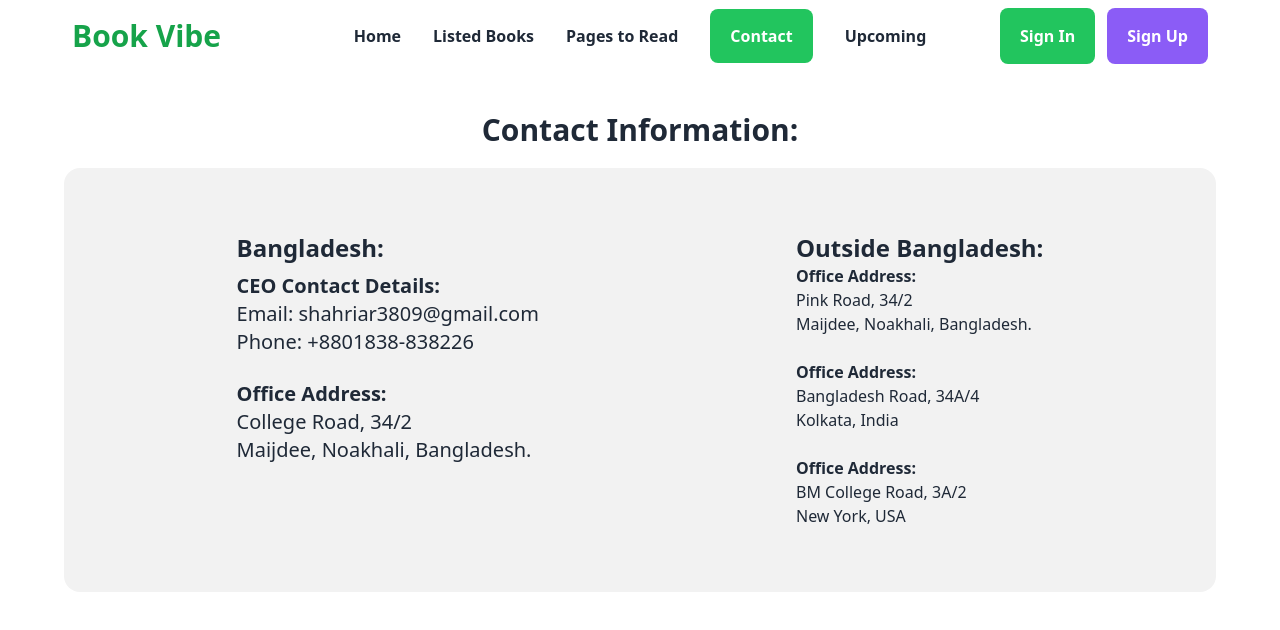
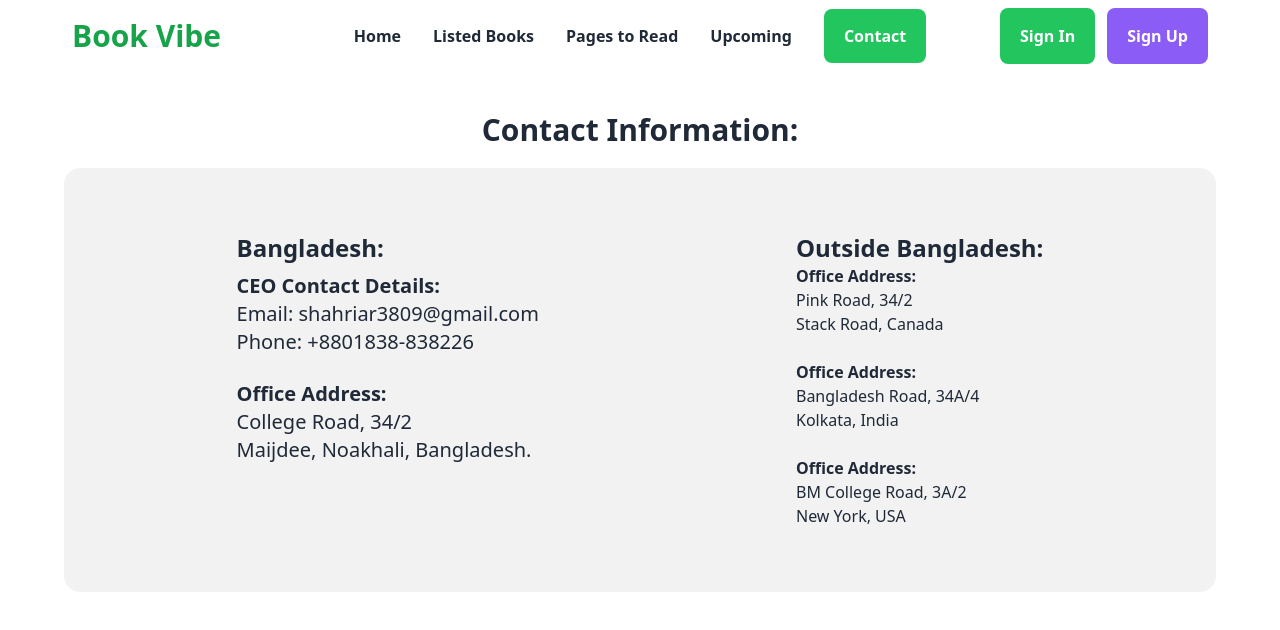
Before and after one commit to Shahriar3809/book-vibe, a React (Vite) app: page /contact in a window 1280 px wide. Shown: the top 630 px of the page. Built offline with nearby package versions, Linux system fonts and the light colour scheme.

Commit message:
Readme.md added

```diff
--- a/src/Components/Navbar.jsx
+++ b/src/Components/Navbar.jsx
@@ -132,6 +132,20 @@ const Navbar = () => {
                 Pages to Read
               </NavLink>
             </li>
+
+            <li>
+              <NavLink
+                className={({ isActive }) =>
+                  isActive
+                    ? " px-5 py-4  rounded-lg text-white font-bold text-base bg-green-500"
+                    : ""
+                }
+                to="/upComing"
+              >
+                Upcoming
+              </NavLink>
+            </li>
+
             <li>
               <NavLink
                 className={({ isActive }) =>
@@ -142,18 +156,6 @@ const Navbar = () => {
                 to="/contact"
               >
                 Contact
-              </NavLink>
-            </li>
-            <li>
-              <NavLink
-                className={({ isActive }) =>
-                  isActive
-                    ? " px-5 py-4  rounded-lg text-white font-bold text-base bg-green-500"
-                    : ""
-                }
-                to="/upComing"
-              >
-                Upcoming
               </NavLink>
             </li>
           </ul>
--- a/src/Pages/Contact.jsx
+++ b/src/Pages/Contact.jsx
@@ -24,7 +24,7 @@ const Contact = () => {
             <div>
               <h2 className="font-bold">Office Address:</h2>
               <p>Pink Road, 34/2</p>
-              <p>Maijdee, Noakhali, Bangladesh.</p>
+              <p>Stack Road, Canada</p>
             </div>
             <br />
             <div>
--- a/src/Pages/Details.jsx
+++ b/src/Pages/Details.jsx
@@ -25,7 +25,7 @@ const Details = () => {
       category,
       author,
       review,
-      // tags,
+
       totalPages,
       yearOfPublishing,
       rating,
@@ -58,14 +58,10 @@ const handleWishlist = (singleItem) => {
           </div>
           <div className="flex gap-5 text-xl">
             <p className="font-bold">Tag: </p>
-            {/* {tags.map((item, index) => (
-              <p
-                key={index}
-                className="bg-green-100 text-green-700 font-semibold  text-center rounded-full px-5"
-              >
-                #{item}
-              </p>
-            ))} */}
+            <p className="bg-green-100 text-green-700 font-semibold  text-center rounded-full px-5"
+            >#Classics</p>
+            <p className="bg-green-100 text-green-700 font-semibold  text-center rounded-full px-5"
+            >#Adventure</p>
           </div>
           <hr />
           <div className="text-xl font-semibold space-y-1">
--- a/src/Utils/LocalStorage.js
+++ b/src/Utils/LocalStorage.js
@@ -10,7 +10,7 @@ export const addToLocalStorage = (data) => {
         localStorage.setItem('readBook', JSON.stringify(getItem))
 
     } else {
-        toast.warn("You Have Already Read This Book")
+        toast.warn("You Have Already Added This Book")
     }
 }
 
--- a/src/main.jsx
+++ b/src/main.jsx
@@ -11,7 +11,7 @@ import ErrorPage from './Pages/ErrorPage';
 import Details from './Pages/Details';
 import { ToastContainer } from "react-toastify";
 import "react-toastify/dist/ReactToastify.css";
-import AboutUs from './Pages/Contact';
+
 import Upcoming from './Pages/Upcoming';
 import Contact from './Pages/Contact';
 
```
Also changed, not shown: 1 other file (tests, documents, lock files or other folders).
